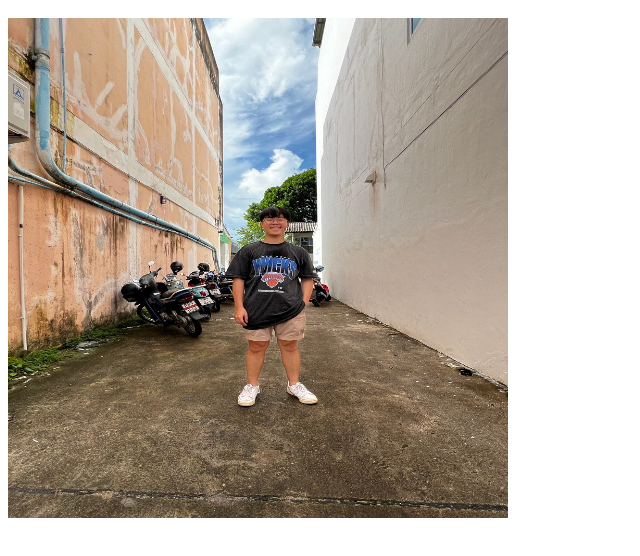
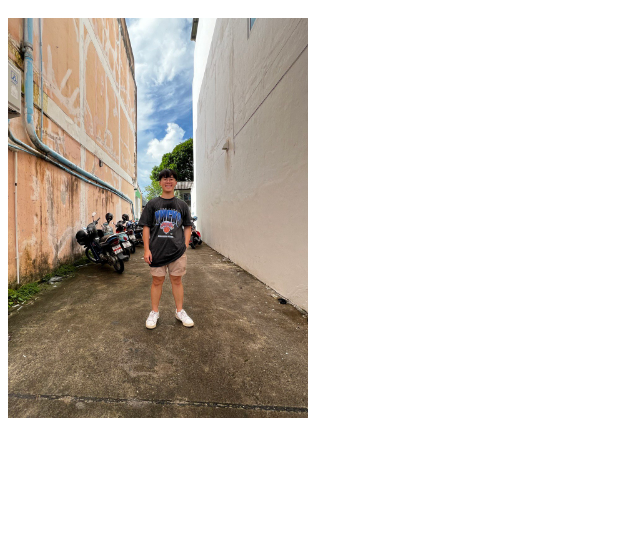
Before and after one commit to HalfmoonSD/halfmoonsd.github.io, a plain HTML site: page index.html in a window 1280 px wide. Shown: the part 48-604 px from the top of the page, without its empty margins (0-640 px from the left). Drawn offline with Linux system fonts and the light colour scheme.

Commit message:
Update index.html

```diff
--- a/index.html
+++ b/index.html
@@ -1,3 +1,3 @@
 <h1> Hello! </h1>
 
-<img src = "images/photo_2022-08-17_00-52-12.jpg" width = "500" height = "500"/>
+<img src = "images/photo_2022-08-17_00-52-12.jpg" width = "300" height = "400"/>
```
